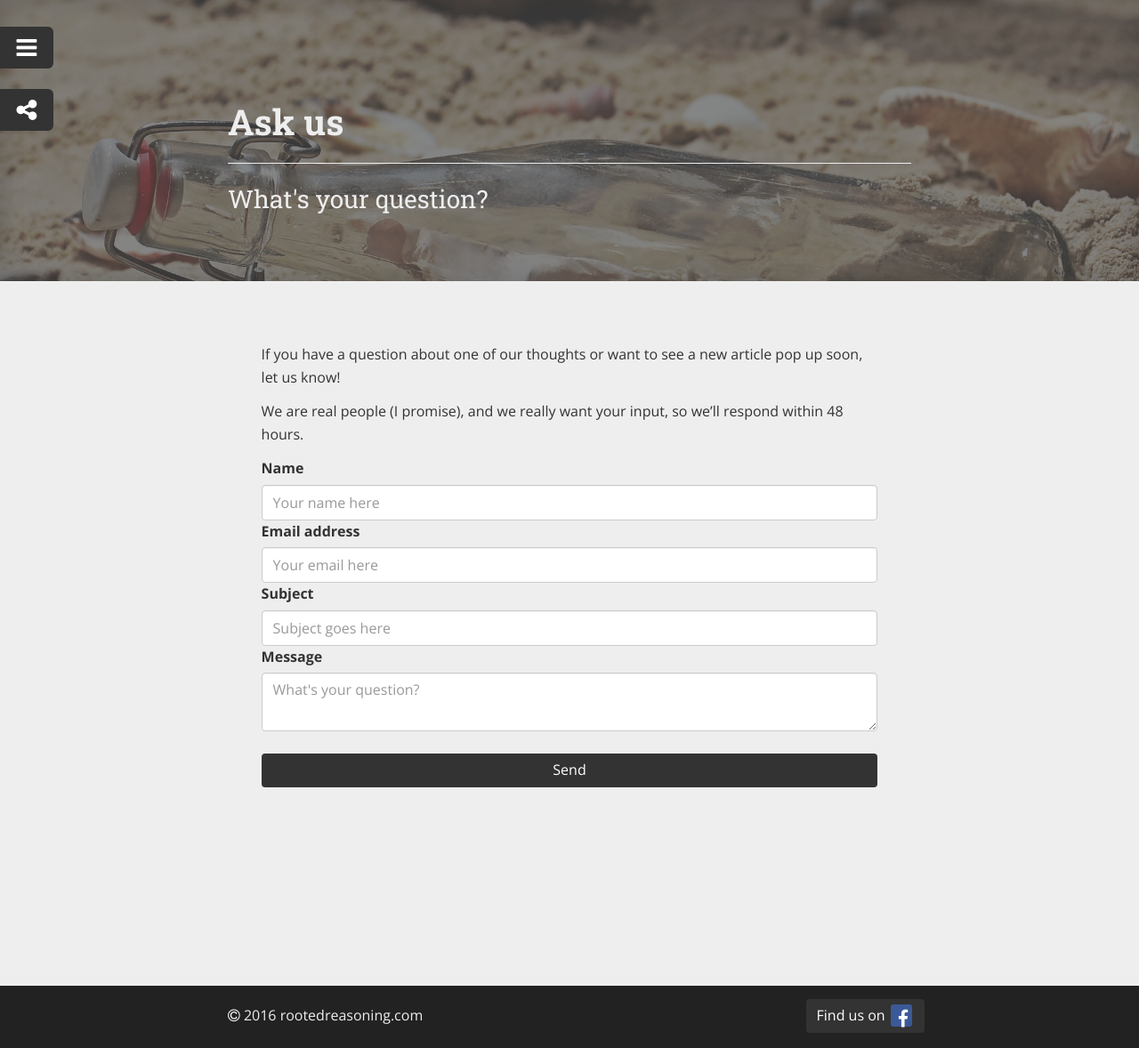
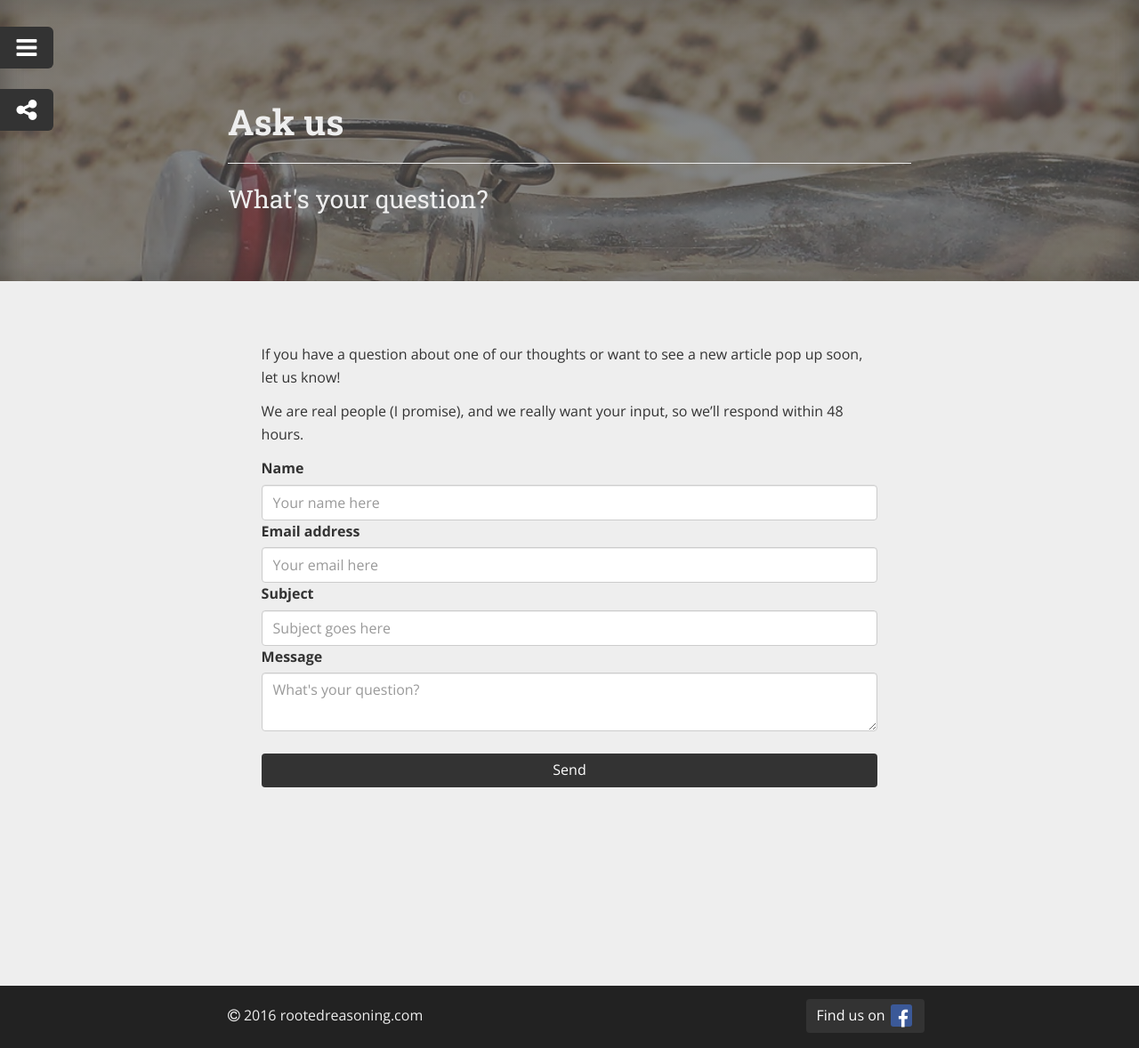
Before and after one commit to byhag/byhag.github.io, a Jekyll site: the page built from ask-us.md, in a window 1280 px wide. Shown: the whole page at 89% size. Built offline with Jekyll 4.4.1, drawn with Linux system fonts in a browser that asks for light colours.

Commit message:
Reposition article header image

```diff
--- a/_includes/article-header.html
+++ b/_includes/article-header.html
@@ -1,4 +1,6 @@
-<header style="background-image: linear-gradient(rgba(80,80,80,0.7), rgba(80,80,80,0.7)), url(/images/{{page.bgimage}})">
+<header>
+    <div class="article-header-background" style="background-image: linear-gradient(rgba(80,80,80,0.7), rgba(80,80,80,0.7)), url(/images/{{page.bgimage}})"></div>
+    <!--<img src="/images/{{page.bgimage}}">-->
     <div class="article-header">
         <div class="page-header">
             <h1 style="font-size: 40px"><b>{{page.title}}</b></h1>
--- a/css/simple-sidebar.scss
+++ b/css/simple-sidebar.scss
@@ -83,6 +83,10 @@ $height-mobile: 100vh;
     border-top: solid 2px #333;
     padding-top: 5px;
     padding-bottom: 5px;
+    @media (max-width: $screen-sm-max) {
+        padding-top: 2px;
+        padding-bottom: 2px;
+    }
 }
 
 .sidebar-nav li a:hover {
--- a/css/site.scss
+++ b/css/site.scss
@@ -237,6 +237,16 @@ textarea.form-control {
     }
 }
 
+.article-header-background {
+    background-size: cover;
+    box-shadow: 0px 0px 20px 10px rgba(0,0,0,0.1) inset;
+    z-index: -10;
+    position: fixed;
+    width: 100%;
+    height: 100vh;
+    top: -100px;
+}
+
 .article-header {
 	padding: 5% 20% 5% 20%;
 	color: #eee;
@@ -254,6 +264,7 @@ textarea.form-control {
     padding: 70px 15% 50px 15%;
     min-height: 88vh;
     overflow: auto;
+    background-color: #eee;
     @media (max-width: $screen-sm-max) {
         padding: 50px 5% 50px 5%;
     }
@@ -403,6 +414,10 @@ textarea.form-control {
         display: block;
         overflow: auto;
         border-top: solid 2px #444 !important;
+        @media (max-width: $screen-sm-max) {
+            padding-top: 5px;
+            padding-bottom: 5px;
+        }
     }
 }
 
@@ -466,6 +481,7 @@ textarea.form-control {
 }
 
 .truthtree {
+    background-color: #eee;
     overflow-x: hidden;
     margin: 0;
     margin-bottom: -1px;
@@ -520,6 +536,7 @@ textarea.form-control {
 }
 
 .truthtree-content {
+    background-color: #eee;
     padding: 70px 15% 0 15%;
     overflow: auto;
     @media (max-width: $screen-sm-max) {
```
